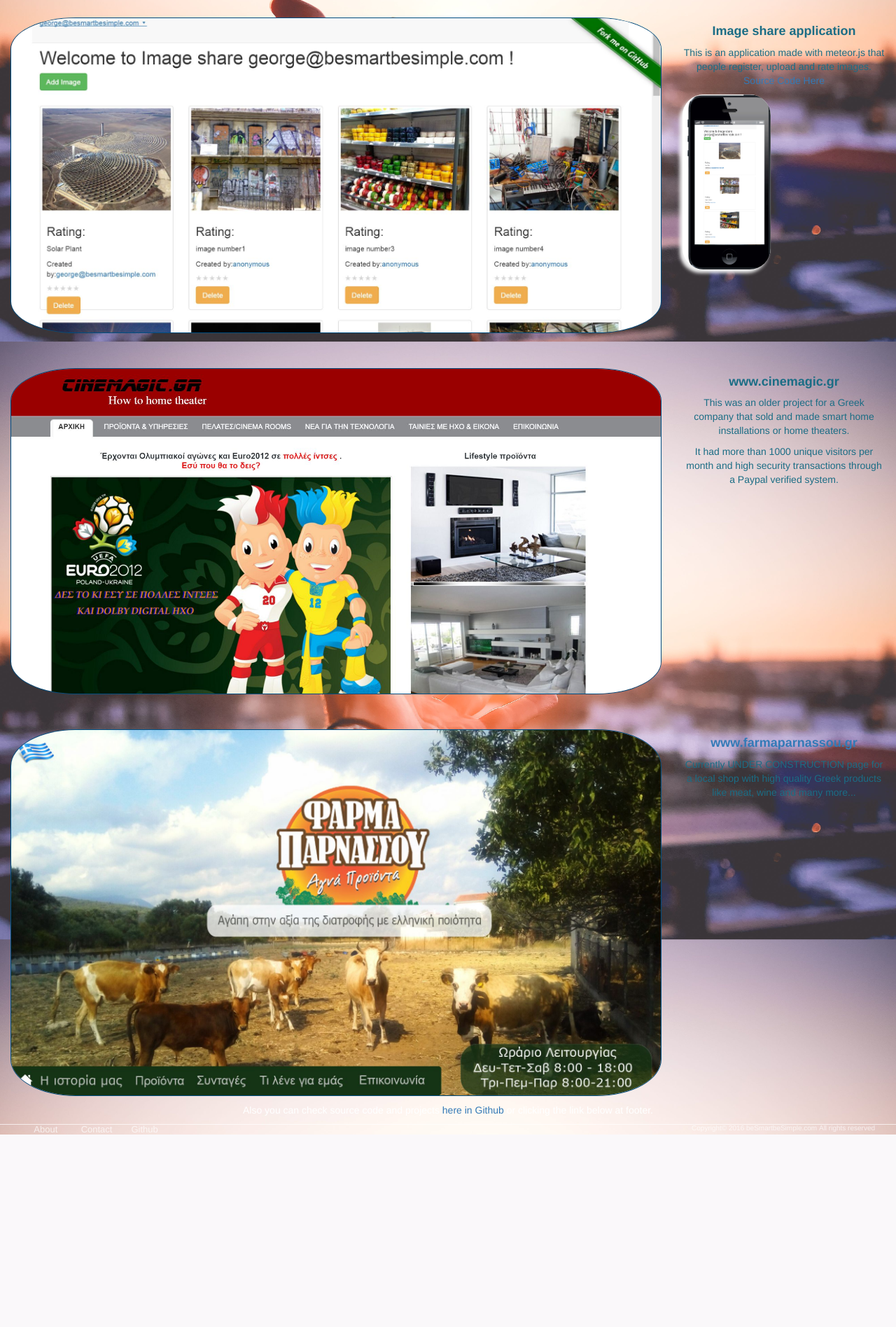
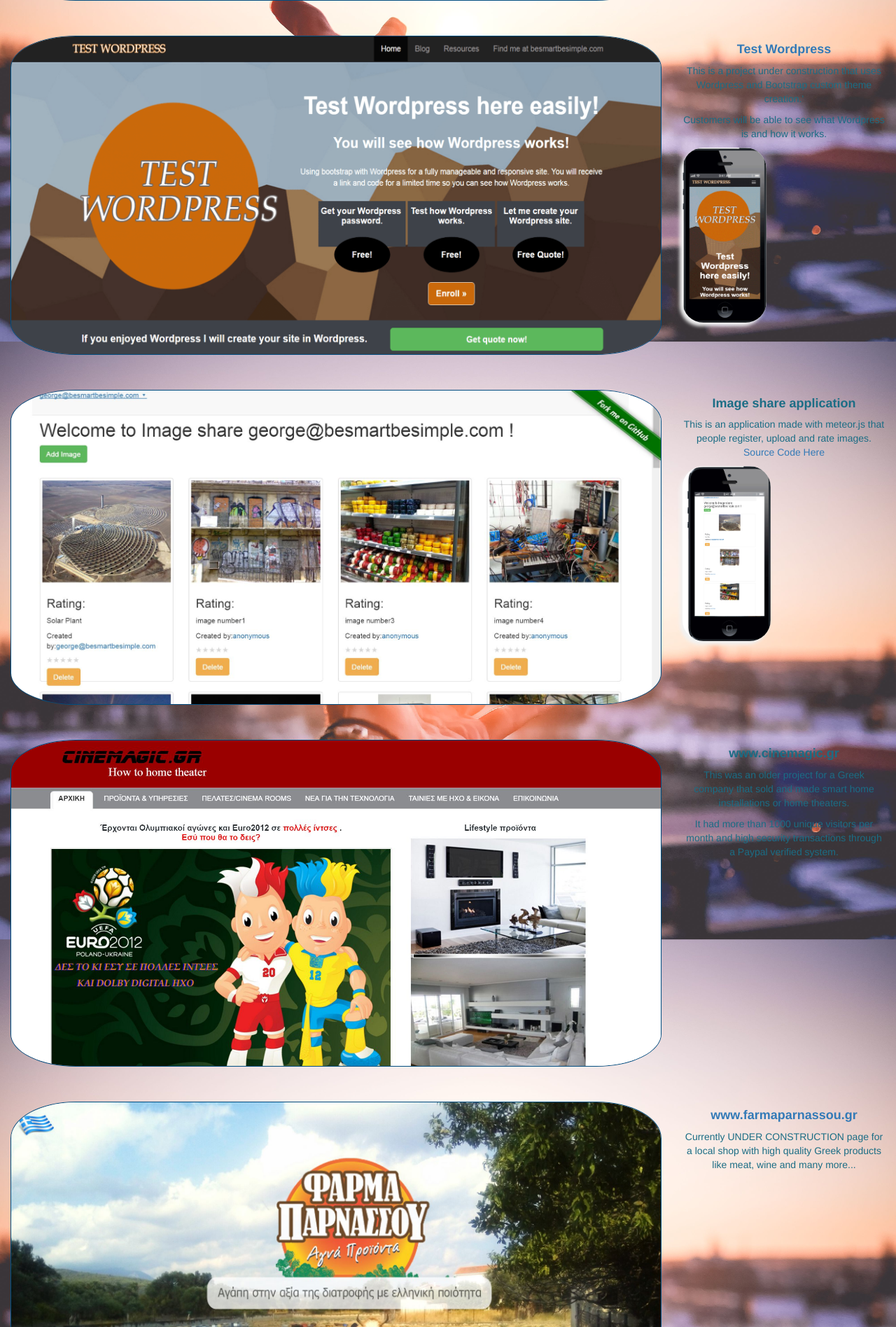
Before and after one commit to georgetour/beSmartbeSimple-site-v1.7, a PHP site: page /portfolio.php in a window 1280 px wide. Shown: the part 2074-3970 px from the top of the page at 70% size. Before the commit the page ends 3695 px from the top, so only its background shows below. Run offline with PHP 8.4, Linux system fonts and the light colour scheme.

Commit message:
Update portfolio page
- Added Test Wordpress to portfolio
- Fixed some heights to some rows to look better
- Some alt properties changed

```diff
--- a/Atypon-project/atypon-project.html
+++ b/Atypon-project/atypon-project.html
@@ -256,6 +256,9 @@
         </section>
     </div>
     </div><!--End right column-->
+    <section style="padding-top: 30px">
+    <div class="text-center"><strong>&lt;&lt;&lt; Check above to see how the scroll works like being in two different pages. &gt;&gt;&gt;</strong></div>
+    </section>
 </div><!--End whole container-->
 
     <!--Template container for smaller screens-->
--- a/Atypon-project/css/general-layout.css
+++ b/Atypon-project/css/general-layout.css
@@ -48,3 +48,7 @@ ul li{
 .test-border{
     border: 1px solid black;
 }
+
+.text-center{
+    text-align: center;
+}
--- a/Atypon-project/css/general-layout.min.css
+++ b/Atypon-project/css/general-layout.min.css
@@ -1 +1 @@
-body{margin:0;padding:0}.arial-font{font-family:"Arial",Helvetica,sans-serif}.article-font{font-family:"Times New Roman",Times,serif;clear:both}.top-bar{border-bottom:1px solid black}.header{border-bottom:1px solid black;height:50px}.img-logo{padding:10px}ul{padding:0;width:100%}figure{margin:0;text-align:center}.right-column{background-color:rgba(242,242,242,0.9)}ul li{list-style:none;display:inline-block}.test-border{border:1px solid black}
+body{margin:0;padding:0}.arial-font{font-family:"Arial",Helvetica,sans-serif}.article-font{font-family:"Times New Roman",Times,serif;clear:both}.top-bar{border-bottom:1px solid black}.header{border-bottom:1px solid black;height:50px}.img-logo{padding:10px}ul{padding:0;width:100%}figure{margin:0;text-align:center}.right-column{background-color:rgba(242,242,242,0.9)}ul li{list-style:none;display:inline-block}.test-border{border:1px solid black}.text-center{text-align:center}
--- a/portfolio.php
+++ b/portfolio.php
@@ -94,23 +94,43 @@
         <!--Atypon Assignment Row -->
         <div style="margin-bottom:10px " class="imageRow row alignCenter ">
             <!--Left column-->
-            <div class="col-lg-9  col-md-9 col-sm-12 col-xs-12   showEffect2 ">
+            <div class="col-lg-9  col-md-9 col-sm-12 col-xs-12   showEffect4 ">
                 <a href="Atypon-project/atypon-project.html" target="_blank">
-                    <img class="img-responsive borderPortfolio" src="Atypon-project/images/atypon-assignment-compress.gif" alt="Mastering SASS">
+                    <img class="img-responsive borderPortfolio"src="images/portfolio/atypon-compressor.png" alt="Atypon.com project">
                 </a>
             </div>
             <!--Right Column-->
-            <div class=" col-lg-3  col-md-3 col-sm-12 col-xs-12   showEffect4 ">
+            <div class=" col-lg-3  col-md-3 col-sm-12 col-xs-12   showEffect5 ">
                 <h4 class="bold"> <a href="Atypon-project/atypon-project.html" target="_blank">An atypon.com project</a> </h4>
                 <p> A prototype project for this great USA company that uses no framework except
                     jquery with some difficult single page animation.
 
                 </p>
                 <p>It looks really nice in all devices and has accessibility top priority. </p>
-                <img class="img-responsive imagesShadows phonePortfolio" src="Atypon-project/images/atypon-responsive-compressed.gif" alt="Image share application at mobile">
+                <img class="img-responsive imagesShadows phonePortfolio" src="images/portfolio/atyponTrimmed2-compressor.png" alt="Atypon.com project at mobile">
             </div>
 
         </div><!--Atypon Row End-->
+
+        <!--Test Wordpress Row -->
+        <div style="margin-bottom:10px " class="imageRow row alignCenter ">
+            <!--Left column-->
+            <div class="col-lg-9  col-md-9 col-sm-12 col-xs-12   showEffect5 ">
+                <a href="https://github.com/georgetour/TestWordpress" target="_blank">
+                    <img class="img-responsive borderPortfolio"src="images/portfolio/test-wordpress-compressor.png" alt="Test Wordpress">
+                </a>
+            </div>
+            <!--Right Column-->
+            <div class=" col-lg-3  col-md-3 col-sm-12 col-xs-12   showEffect6 ">
+                <h4 class="bold"> <a href="https://github.com/georgetour/TestWordpress" target="_blank">Test Wordpress</a> </h4>
+                <p> This is a project under construction that uses Wordpress and Bootstrap custom theme creation.'
+                </p>
+                <p>Customers will be able to see what Wordpress is and how it works.   </p>
+                <img class="img-responsive imagesShadows phonePortfolio" src="images/portfolio/testwordpresstrimmed-compressor.png" alt="Test Wordpress at mobile">
+        </div>
+
+        </div><!--Test Wordpress End-->
+
 
         <!--Image share Row-->
         <div style="margin-bottom:10px " class="imageRow row alignCenter ">
```
Also changed, not shown: images/portfolio/atypon-compressor.png (added), images/portfolio/atypon-responsive-compressed.gif (added), images/portfolio/atypon.png (added), images/portfolio/atyponTrimmed2-compressor.png (added), images/portfolio/atyponTrimmed2.png (added), images/portfolio/test-wordpress-compressor.png (added), images/portfolio/test-wordpress.png (added), images/portfolio/testwordpresstrimmed-compressor.png (added), images/portfolio/testwordpresstrimmed.png (added).
